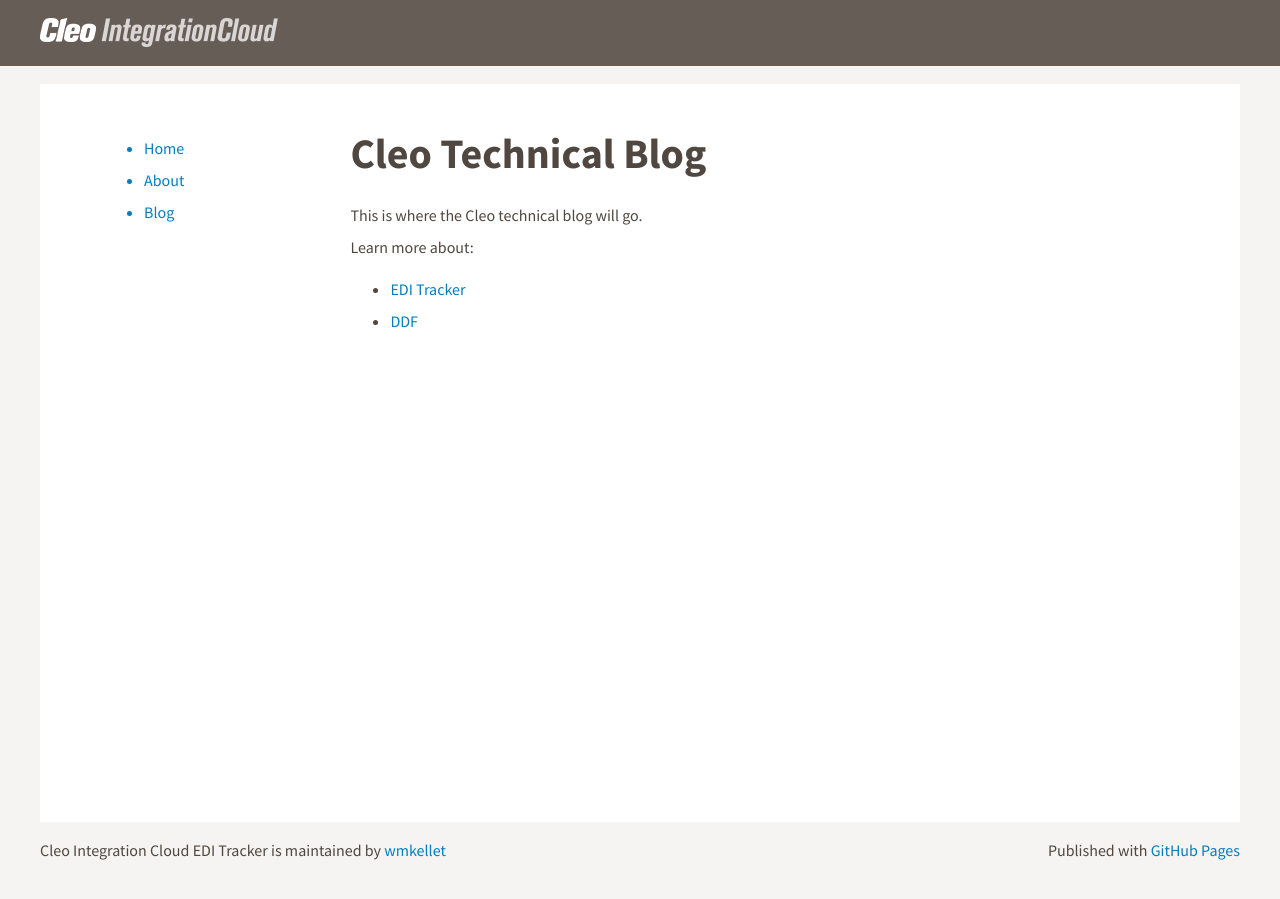
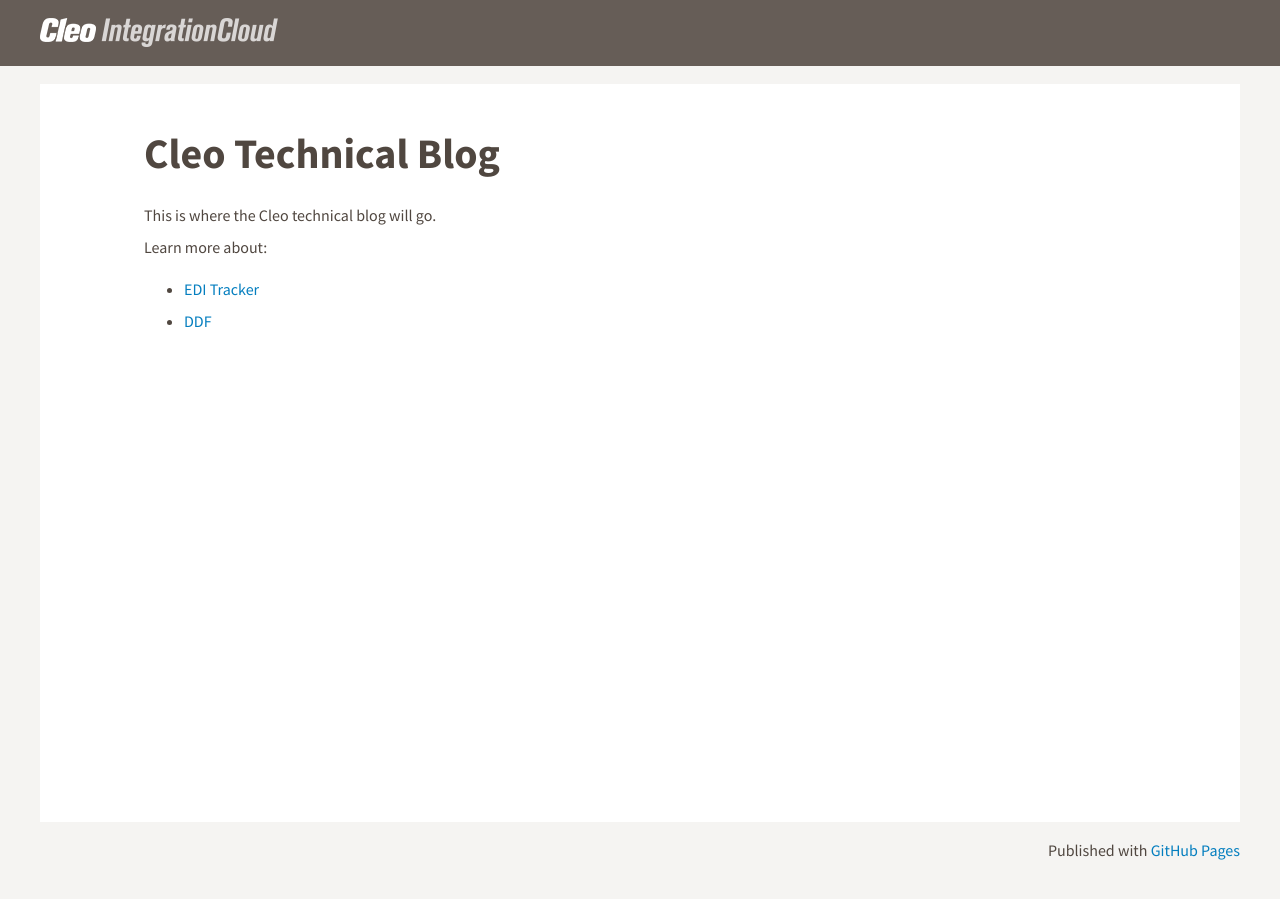
Before and after one commit to wkellett/cleo.github.io, a Jekyll site: the page built from README.md, in a window 1280 px wide. Built offline with Jekyll 4.4.1, drawn with Linux system fonts in a browser that asks for light colours; our own code applies the rules of GitHub Pages for plain Markdown files.

Commit message:
Update default.html

```diff
--- a/_layouts/default.html
+++ b/_layouts/default.html
@@ -13,7 +13,7 @@
    <a href="#" class="logo"></a>
  </nav>
 <div class="container">
-  <div class="left">
+<!--  <div class="left">
     <ul>
       <li><a href="https://cleo.github.io/">Home</a></li>
       <li><a href="/about">About</a></li>
@@ -21,13 +21,13 @@
     </ul>
   </div>
 
-  <div class="right">
+  <div class="right">-->
     {{ content }}
-  </div>
+<!--  </div>-->
 </div>
 
   <footer>
-    <p class="pull-left">Cleo Integration Cloud EDI Tracker is maintained by <a href="#">wmkellet</a></p>
+    <!--<p class="pull-left">Cleo Integration Cloud EDI Tracker is maintained by <a href="#">wmkellet</a></p>-->
     <p class="pull-right">Published with <a href="#">GitHub Pages</a></p>
   </footer>
   </body>
```
